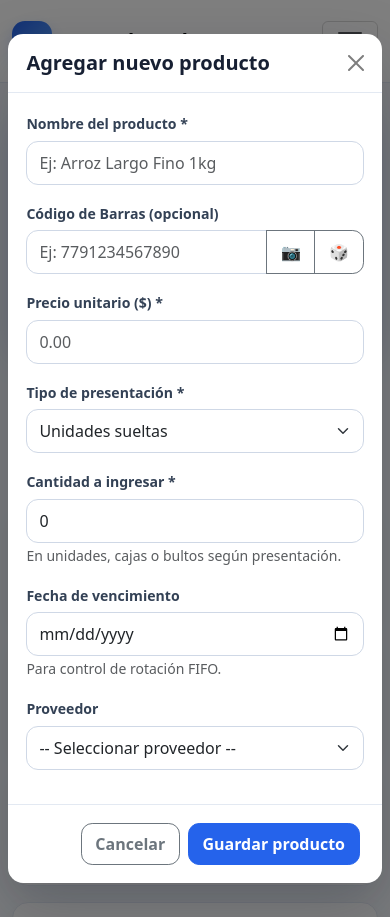
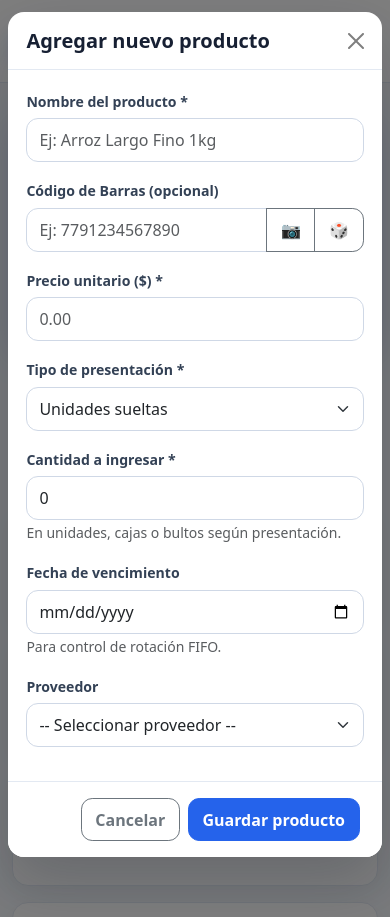
Before and after one commit to MacielCarrizo7/MODELADO, a PHP site: page /admin.php in a window 390 px wide, after a click that opens the changed part. Run offline with PHP 8.4, Linux system fonts and the light colour scheme; the visitor is signed in with stand-in values (Sample User, id 1); data that the repository does not hold is empty; some libraries are stand-ins or nearby versions.

Commit message:
fix(barcode,modals): actualizacion reactiva de codigo de barras segun formato y scroll fluido en modales mobile

```diff
--- a/assets/estilos.css
+++ b/assets/estilos.css
@@ -384,19 +384,33 @@ body {
     text-align: center;
 }
 
+/* Sistema de Modales Modernos y Adaptables */
+.modal {
+    -webkit-overflow-scrolling: touch;
+    overscroll-behavior: contain;
+}
+
 .modal-content {
     border: 0;
     border-radius: 1.15rem;
     box-shadow: 0 1.5rem 4rem rgba(15,23,42,.22);
 }
+
 .modal-header {
     border-bottom: 1px solid var(--cs-border);
     padding: 1.25rem 1.5rem;
+    flex-shrink: 0;
 }
-.modal-body { padding: 1.5rem; }
+
+.modal-body {
+    padding: 1.5rem;
+    -webkit-overflow-scrolling: touch;
+}
+
 .modal-footer {
     border-top: 1px solid var(--cs-border);
     padding: 1rem 1.5rem;
+    flex-shrink: 0;
 }
 
 .btn {
@@ -487,22 +501,51 @@ body {
         padding: .5rem .85rem;
     }
 
+    /* Scroll fluido y adaptable en ventanas modales para móviles */
+    .modal {
+        padding-left: 0 !important;
+        padding-right: 0 !important;
+        overflow-y: auto !important;
+    }
+
     .modal-dialog {
-        margin: .5rem;
-        max-width: calc(100% - 1rem);
+        margin: .5rem auto !important;
+        max-width: calc(100% - 1rem) !important;
+        min-height: auto !important;
+    }
+
+    .modal-dialog.modal-dialog-centered {
+        align-items: flex-start !important;
+        min-height: auto !important;
+        margin-top: .75rem !important;
+        margin-bottom: 2.5rem !important;
     }
 
     .modal-content {
-        border-radius: .95rem;
+        border-radius: 1rem;
+        max-height: calc(100dvh - 1.5rem);
+        max-height: calc(100vh - 1.5rem);
+        display: flex;
+        flex-direction: column;
+        overflow: hidden;
+    }
+
+    .modal-header {
+        padding: .85rem 1.15rem;
     }
 
     .modal-body {
+        flex: 1 1 auto;
+        overflow-y: auto !important;
+        -webkit-overflow-scrolling: touch;
         padding: 1.15rem;
+        max-height: calc(100dvh - 130px);
+        max-height: calc(100vh - 130px);
     }
 
-    .modal-header,
     .modal-footer {
-        padding: .85rem 1.15rem;
+        padding: .75rem 1.15rem;
+        background: #ffffff;
     }
 }
 
--- a/assets/panel.js
+++ b/assets/panel.js
@@ -680,17 +680,26 @@ function actualizarPreviewBarcode() {
 
     if (!svgElement) return;
 
-    const codigo = inputCodigo ? (inputCodigo.value.trim() || "779123456789") : "779123456789";
-    const nombre = inputNombre ? (inputNombre.value.trim() || "Nombre del Producto") : "Nombre del Producto";
+    const codigo = inputCodigo && inputCodigo.value.trim() ? inputCodigo.value.trim() : "779123456789";
+    const nombre = inputNombre && inputNombre.value.trim() ? inputNombre.value.trim() : "Nombre del Producto";
     const precio = inputPrecio && inputPrecio.value ? Number(inputPrecio.value) : 0;
-    const formato = selectFormato ? selectFormato.value : "CODE128";
+    const formato = selectFormato && selectFormato.value ? selectFormato.value : "CODE128";
 
     if (lblNombre) lblNombre.textContent = nombre;
     if (lblPrecio) lblPrecio.textContent = precio > 0 ? formatoMoneda.format(precio) : "$ 0,00";
 
+    // Limpiar contenido previo del SVG
+    svgElement.innerHTML = "";
+
+    if (typeof JsBarcode === "function") {
+        let formatoFinal = formato;
+        if (formatoFinal === "EAN13" && (!/^\d{13}$/.test(codigo))) {
+            formatoFinal = "CODE128";
+        }
+
         try {
             JsBarcode(svgElement, codigo, {
-            format: formato === "EAN13" && codigo.length === 13 ? "EAN13" : "CODE128",
+                format: formatoFinal,
                 lineColor: "#0f172a",
                 width: 2,
                 height: 50,
@@ -699,8 +708,9 @@ function actualizarPreviewBarcode() {
                 font: "monospace"
             });
         } catch (e) {
-        // Fallback a CODE128 si falla validación estricta de EAN13
-        try {
+            // Fallback a CODE128 si falla validación
+            try {
+                svgElement.innerHTML = "";
                 JsBarcode(svgElement, codigo, {
                     format: "CODE128",
                     lineColor: "#0f172a",
@@ -713,6 +723,7 @@ function actualizarPreviewBarcode() {
             } catch (_) {}
         }
     }
+}
 
 const barcodeSelector = document.getElementById("barcodeSelectorProducto");
 if (barcodeSelector) {
@@ -737,7 +748,10 @@ if (barcodeSelector) {
 
 ["barcodeInputCodigo", "barcodeInputNombre", "barcodeInputPrecio", "barcodeInputFormato"].forEach((id) => {
     const el = document.getElementById(id);
-    if (el) el.addEventListener("input", actualizarPreviewBarcode);
+    if (el) {
+        el.addEventListener("input", actualizarPreviewBarcode);
+        el.addEventListener("change", actualizarPreviewBarcode);
+    }
 });
 
 function generarCodigoEan13() {
```
Lines whose indentation alone changed are shown as unchanged.
